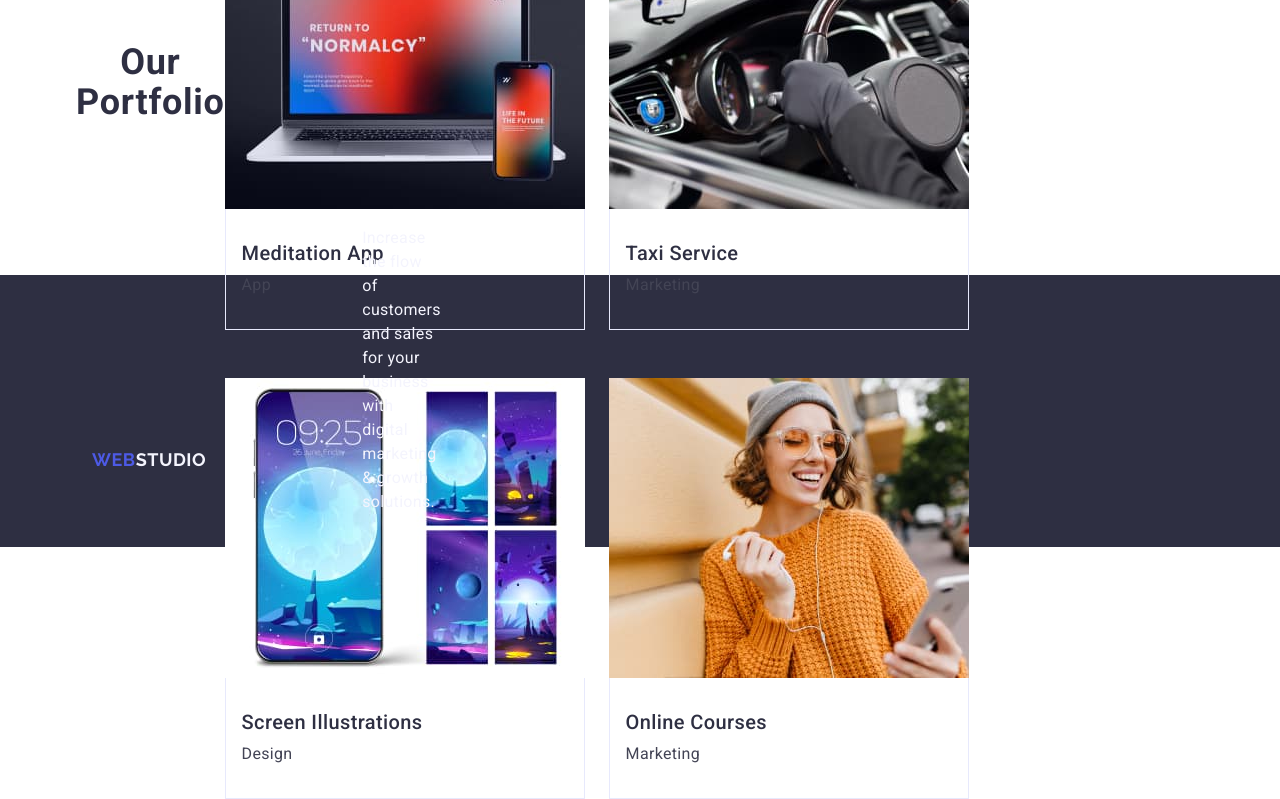
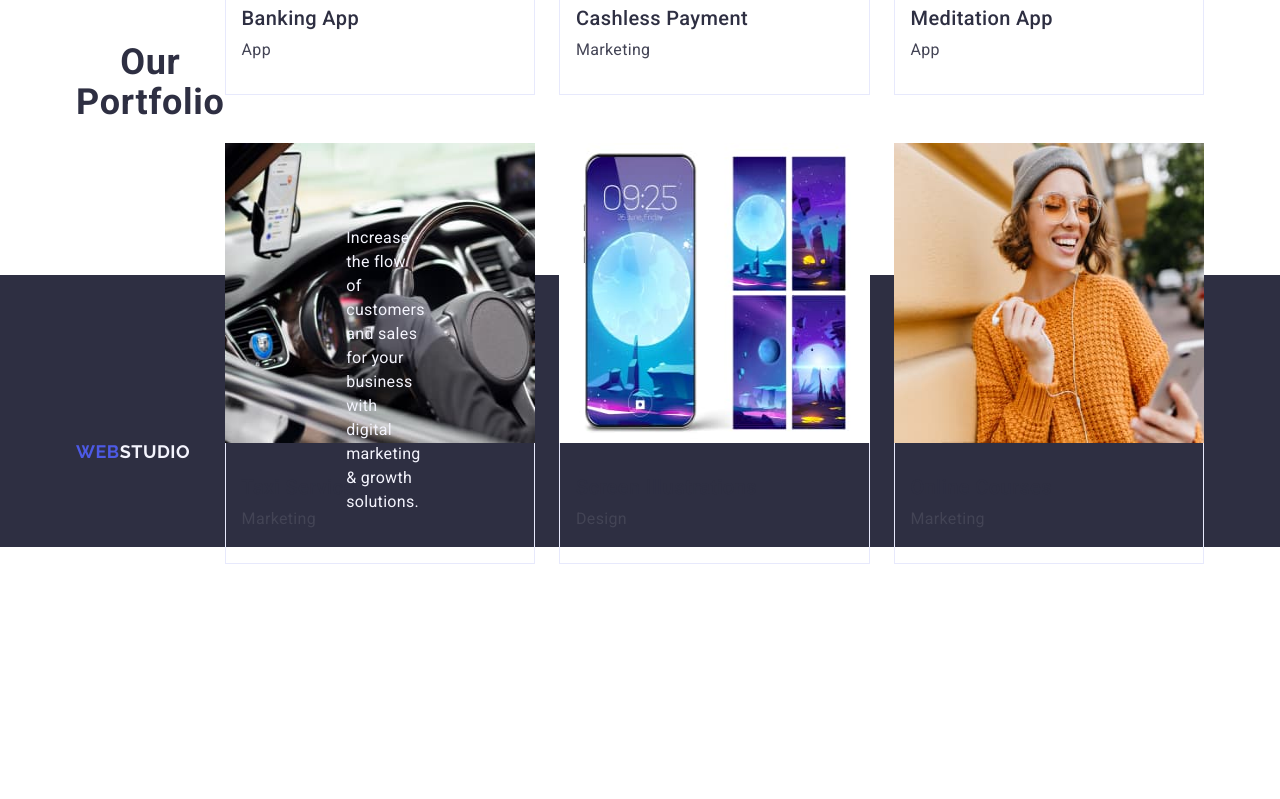
Before and after one commit to NastyaTron/goit-markup-hw-03, a plain HTML site: page index.html in a window 1280 px wide. Shown: the part 1182-1981 px from the top of the page. After the commit the page ends 1746 px from the top, so only its background shows below. Drawn offline with nearby package versions, Linux system fonts and the light colour scheme.

Commit message:
Update styles.css

```diff
--- a/css/styles.css
+++ b/css/styles.css
@@ -35,7 +35,6 @@ img {
   width: 1158px;
   height: 72px;
   align-items: center;
-  flex-shrink: 0;
   margin: 0 auto;
   padding: 0 15px 0 15px;
 }
@@ -274,6 +273,7 @@ img {
 }
 .item-our-portfolio-block {
   display: block;
+  width: calc((100% - 48px) / 3);
 }
 .potfolio {
   padding: 32px 16px;
@@ -313,7 +313,8 @@ img {
   height: 24px;
   align-items: center;
   flex-shrink: 0;
-  margin: 100px 0 0 16px;
+  margin-top: 100px;
+  margin-bottom: 16px;
 }
 .footer-logo .name {
   color: #f4f4fd;
```
